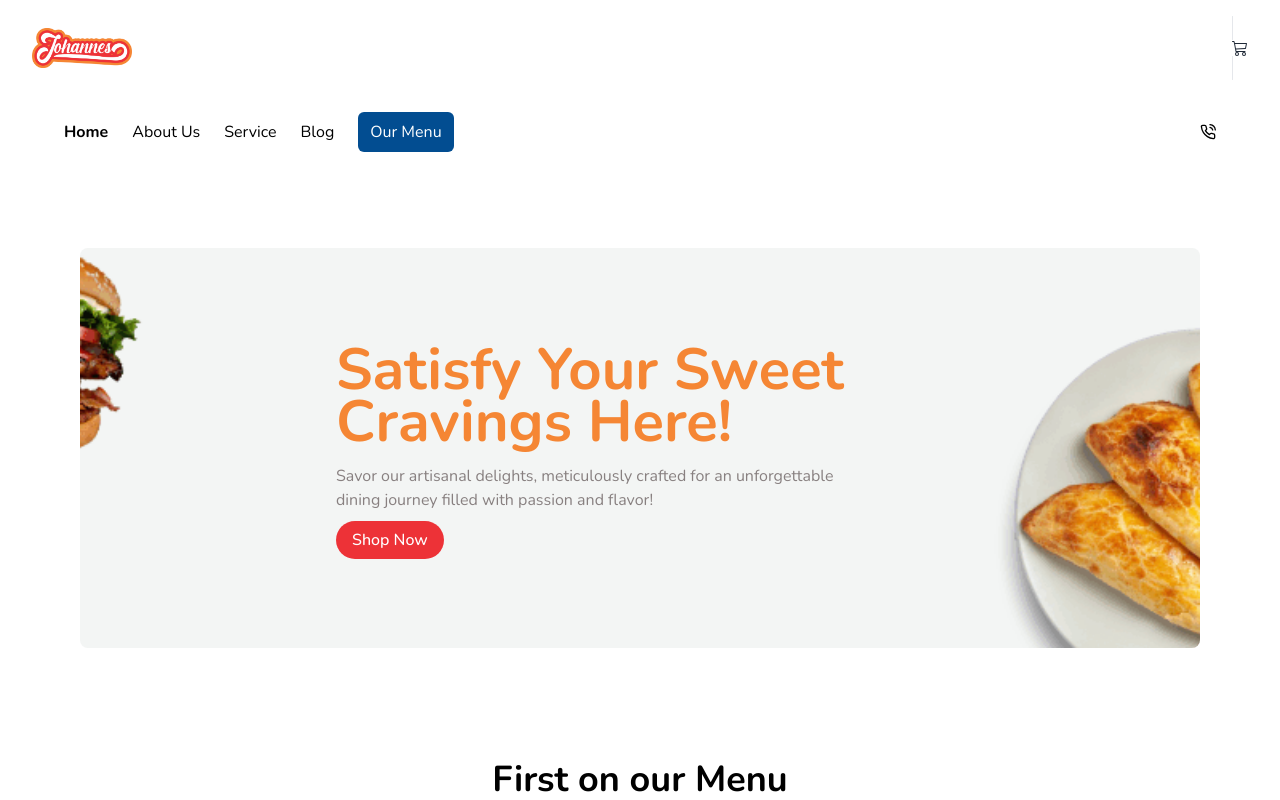
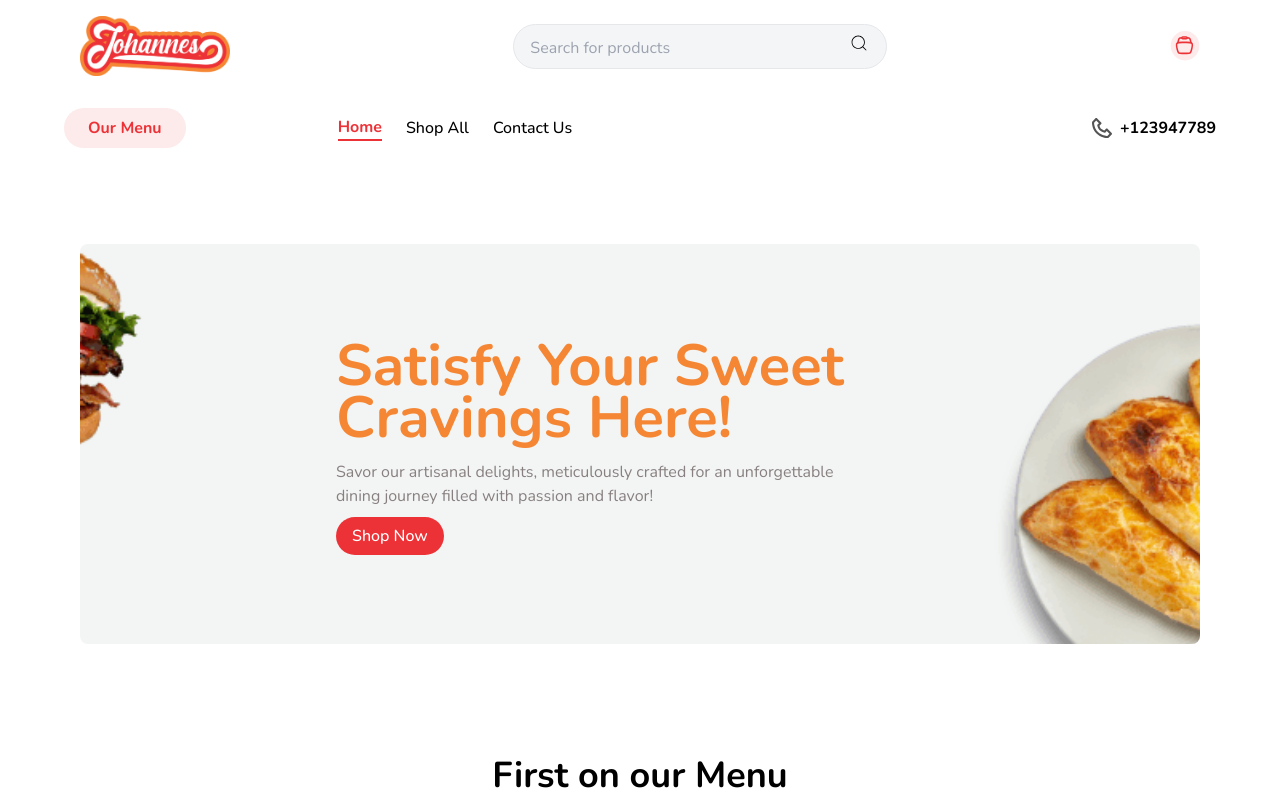
Before and after one commit to devDigipeng/johannes-web, a Next.js app: page / in a window 1280 px wide. Shown: the top 800 px of the page. Built offline with nearby package versions, Linux system fonts and the light colour scheme.

Commit message:
Navigation

```diff
--- /dev/null
+++ b/app/(client)/search/page.js
@@ -0,0 +1,17 @@
+'use client'
+import React from 'react';
+import { useRouter } from 'next/navigation';
+
+const SearchResults = () => {
+    const router = useRouter();
+    const { query } = router.query;
+
+
+    return (
+        <div>
+            <h1>Search Results for "{query}"</h1>
+        </div>
+    );
+};
+
+export default SearchResults;
--- a/components/navbar/Navbar.js
+++ b/components/navbar/Navbar.js
@@ -3,11 +3,12 @@ import React, {useState} from 'react';
 import Link from 'next/link';
 import Image from "next/image";
 import{ useCart } from '../../contexts/CartContext';
+import { useRouter } from 'next/navigation';
 import { BsCart3 } from "react-icons/bs";
 import { HiOutlineMenuAlt3 } from "react-icons/hi";
 import { usePathname } from "next/navigation";
 import { TfiClose } from "react-icons/tfi";
-import { FiPhoneCall } from "react-icons/fi"
+import { CiSearch } from "react-icons/ci";
 
 
 const navlist = [
@@ -16,22 +17,15 @@ const navlist = [
     path: "/",
   },
   {
-    text: "About Us",
-    path: "/about-us",
+    text: "Shop All",
+    path: "/shop",
   },
   {
-    text: "Service",
-    path: "/#service",
-  },
-  {
-    text: "Blog",
-    path: "/blog",
+    text: "Contact Us",
+    path: "/contact",
   },
 
-  {
-    text: "Contact",
-    path: "/contact",
-  },
+
 ];
 
 
@@ -39,29 +33,64 @@ const navlist = [
 const Navigation = () => {
   const { cartItems } = useCart();
   const [showNav, setShowNav] = useState(false);
+  const [searchQuery, setSearchQuery] = useState('');
+    const router = useRouter();
+
+    // const totalPrice = cartItems.reduce((total, item) => {
+    //   return total + (item.price * item.quantity);
+    // }, 0);
+
+    const handleSearch = (e) => {
+        e.preventDefault();
+        router.push(`/search?query=${encodeURIComponent(searchQuery)}`);
+    };
+
 
   const whenActive = usePathname();
 
-  const navBarList = navlist.filter((element) => element.path !== "/contact");
+  const navBarList = navlist.filter((element) => element.path !== "/menu");
 
   return (
     <nav >
-      <div className="flex justify-between items-center py-4 px-8 text-gray-800">
+      <div className="flex justify-between items-center py-4 md:px-20 px-6">
 
-      <Link className="text-xl font-semibold" href="/">
-        <Image src="/logo.png" width={100} height={25}/>
+      <Link className="text-xl font-semibold  " href="/">
+        <Image src="/logo.png" width={150} height={25}/>
       </Link>
-      <div className="relative">
-        <Link href="/cart" className='border rounded-full'>
 
-        <BsCart3 />
+      <div className='w-1/3'>
+      <form onSubmit={handleSearch} className='flex justify-between items-center w-full  hidden md:inline-block  bg-[#90A0B01A] border rounded-full py-2 px-4'>
+                <input
+                    type="text"
+                    value={searchQuery}
+                    onChange={(e) => setSearchQuery(e.target.value)}
+                    placeholder="Search for products"
+                    className="bg-transparent focus:outline-none w-11/12"
+                />
+
+                <button type="submit" className=" pl-2 text-xl"><CiSearch /></button>
+            </form>
+
+      </div>
+
+
+      <div className="flex gap-4 items-center">
+
+      {/* <h2 className='font-bold text-2xl'>₦{totalPrice}</h2> */}
+      <div className='relative'>
+
+        <Link href="/cart" className=' '>
+
+          <Image src="/cart.svg" width={30} height={30} />
+
             {cartItems.length > 0 && (
-              <span className="absolute top-0 right-0 bg-red-500 text-white rounded-full h-5 w-5 flex justify-center items-center text-xs">
+              <span className="absolute bottom-5 left-5 bg-red-500 text-white rounded-full h-5 w-5 flex justify-center items-center text-xs">
                 {cartItems.length}
               </span>
             )}
 
         </Link>
+      </div>
       </div>
       </div>
 
@@ -72,14 +101,28 @@ const Navigation = () => {
 
         {/* Desktop View */}
         <div className="">
+
+
+
+
           <ul className="lg:flex hidden justify-around gap-6 items-center">
+            <div className='mr-32'>
+
+
+          <Link href="/menu ">
+              <button className="bg-[#ED32371A] rounded-full  text-[#ed3237] font-bold  px-6 py-2 ">
+                Our Menu
+              </button>
+            </Link>
+            </div>
+
             {navBarList.map((list, index) => (
               <Link href={list.path} key={index}>
                 <li
                   className={
                     whenActive === list.path
-                      ? "text-[16px] font-bold"
-                      : "text-[16px]"
+                      ? "text-[16px] font-bold text-[#ed3237] inline-block border-b-2 border-[#ed3237]"
+                      : "text-[16px] font-medium 1xl"
                   }
                   key={index}
                 >
@@ -87,21 +130,21 @@ const Navigation = () => {
                 </li>
               </Link>
             ))}
-            <Link href="/contact">
-              <button className="bg-[#024d91] rounded-md text-white px-3 py-2">
-                Our Menu
-              </button>
-            </Link>
+
           </ul>
+
           <div onClick={() => setShowNav(!showNav)} className="lg:hidden">
             {/* <MenuIcon  /> */}
             <HiOutlineMenuAlt3 className="text-[40px]" />
+
           </div>
+
         </div>
 
         <Link href="/">
-          <div>
-            <FiPhoneCall />
+          <div className='flex gap-2'>
+            <Image src='/phone.svg' width={20} height={20} />
+            <span className='font-bold text-1xl'>+123947789</span>
           </div>
         </Link>
 
@@ -118,19 +161,30 @@ const Navigation = () => {
         <div
           className={
             showNav
-              ? "h-screen fixed left-0 top-0 bg-white w-[75%] sm-w-[35%] ease-in duration-500"
+              ? "h-screen fixed left-0 top-0 bg-[#f58634] w-[75%] sm-w-[35%] ease-in duration-500"
               : "fixed left-[-100%] top-0 ease-in duration-500 "
           }
         >
           <div className="flex flex-col gap-9">
             <div
               onClick={() => setShowNav(!showNav)}
-              className="flex  flex-row-reverse w-full py-4 px-3"
+              className="flex  flex-row-reverse w-full py-8 px-6"
             >
-              <TfiClose className="text-[30px] align-right" />
+              <TfiClose className="text-[30px] align-right text-white" />
             </div>
             <div className="">
-              <ul className="flex flex-col gap-6 px-5">
+            <form onSubmit={handleSearch} className='flex justify-between items-center mx-4  text-white mb-4 border rounded-full py-2 px-4'>
+                <input
+                    type="text"
+                    value={searchQuery}
+                    onChange={(e) => setSearchQuery(e.target.value)}
+                    placeholder="Search for products"
+                    className="bg-transparent focus:outline-none w-11/12 text-white"
+                />
+
+                <button type="submit" className=" pl-2 text-xl"><CiSearch /></button>
+            </form>
+              <ul className="flex flex-col gap-6 px-8">
                 {navBarList.map((list, index) => (
                   <Link
                     href={list.path}
@@ -140,8 +194,8 @@ const Navigation = () => {
                     <li
                       className={
                         whenActive === list.path
-                          ? "text-[16px] font-bold"
-                          : "text-[16px]"
+                          ? "text-[16px] font-bold text-white"
+                          : "text-[16px] text-white font-medium"
                       }
                       key={index}
                     >
@@ -149,9 +203,9 @@ const Navigation = () => {
                     </li>
                   </Link>
                 ))}
-                <Link href="/contact">
+                <Link href="/menu">
                   <button
-                    className="bg-[#024d91] rounded-sm text-white px-3 py-2"
+                    className="bg-[#ed3237] rounded-full text-white font-bold px-8 py-2"
                     onClick={() => setShowNav(false)}
                   >
                     Our Menu
```
Also changed, not shown: public/cart.svg (added), public/phone.svg (added).
